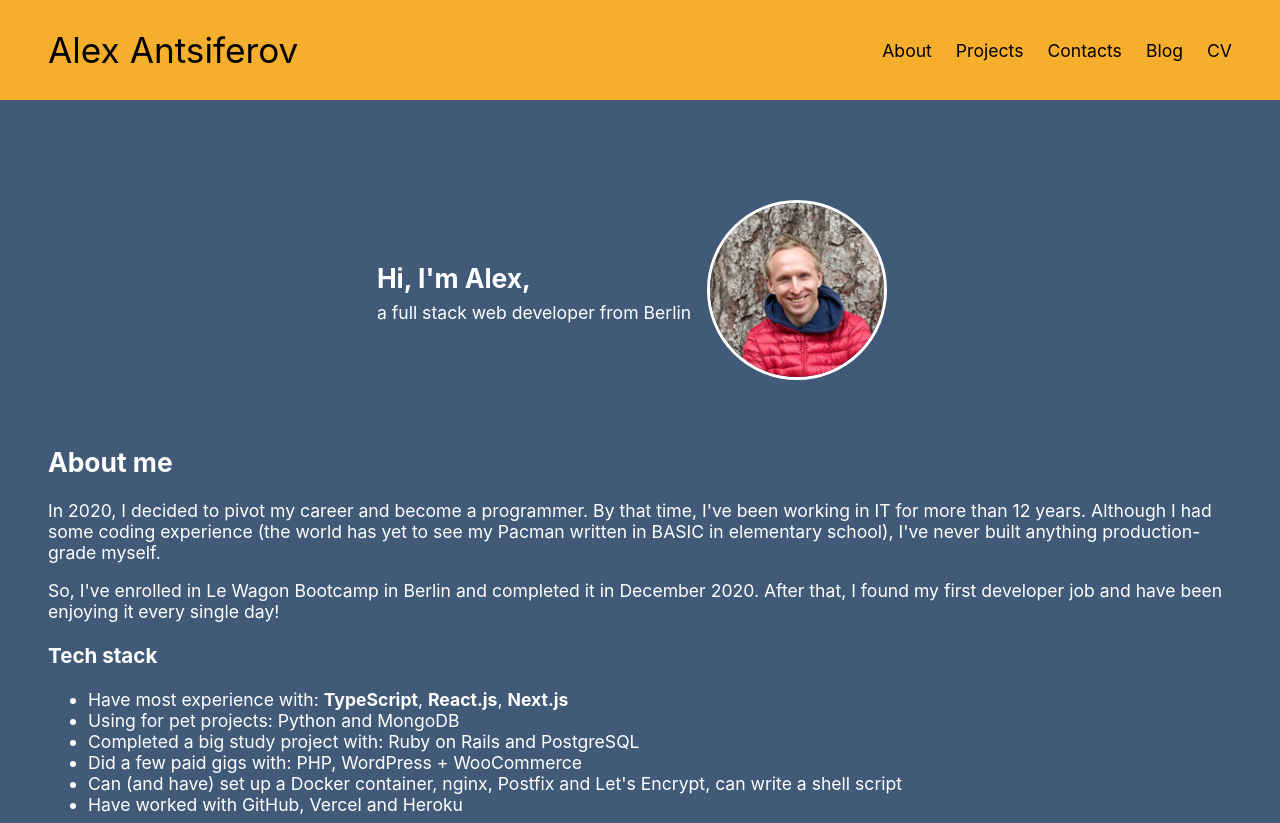
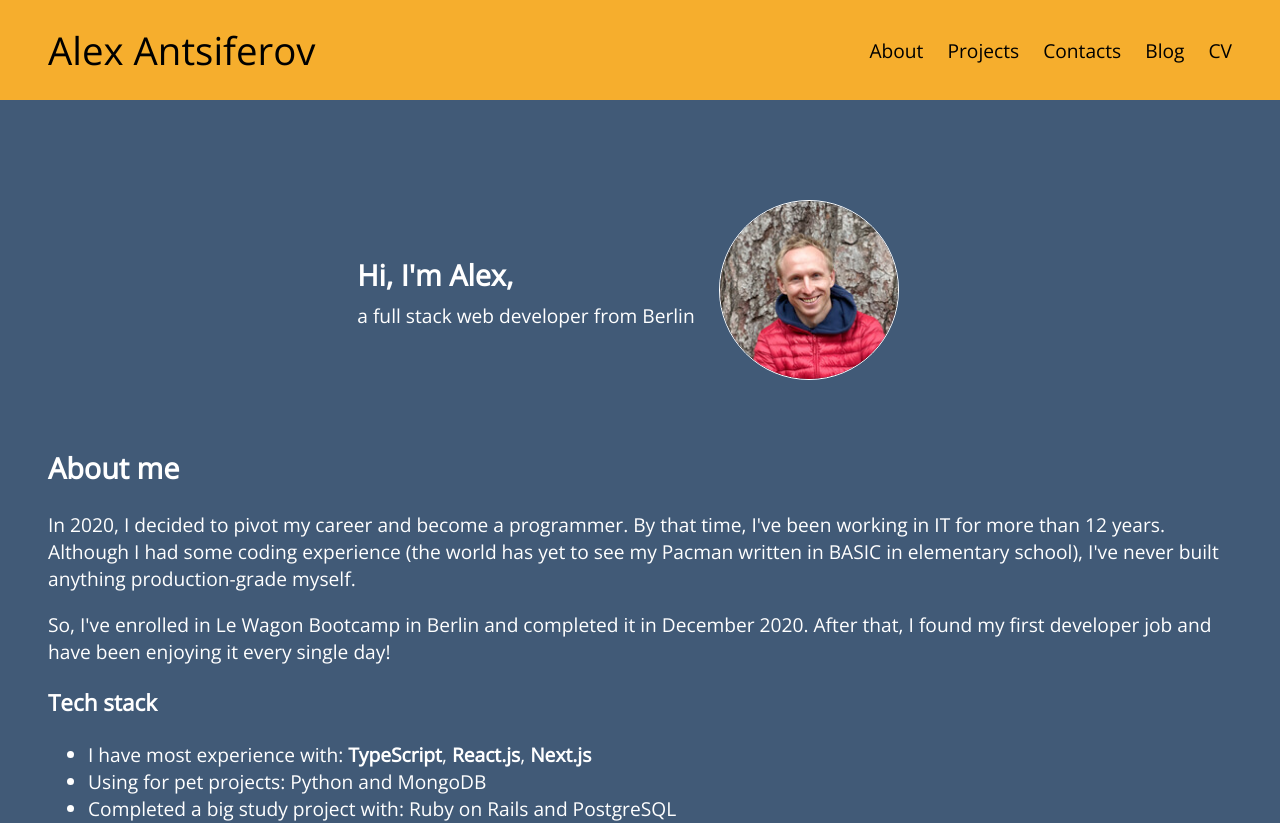
Before and after one commit to wetterkrank/portfolio, a React (Create React App) app: page / in a window 1280 px wide. Shown: the top 823 px of the page. Built offline with nearby package versions, Linux system fonts and the light colour scheme.

Commit message:
testing fonts

```diff
--- a/public/index.html
+++ b/public/index.html
@@ -7,6 +7,13 @@
     <meta name="theme-color" content="#415a77" />
     <meta name="Alex Antsiferov" content="Personal page and portfolio" />
     <title>Alex Antsiferov - Full Stack Web Developer</title>
+
+    <link rel="preconnect" href="https://fonts.googleapis.com" />
+    <link rel="preconnect" href="https://fonts.gstatic.com" crossorigin />
+    <link
+      href="https://fonts.googleapis.com/css2?family=Open+Sans:wght@300;400&display=swap"
+      rel="stylesheet"
+    />
   </head>
   <body>
     <noscript>You need to enable JavaScript to run this app.</noscript>
--- a/src/App.tsx
+++ b/src/App.tsx
@@ -32,7 +32,7 @@ function App() {
           <h3>Tech stack</h3>
           <ul>
             <li>
-              Have most experience with: <b>TypeScript</b>, <b>React.js</b>,{" "}
+              I have most experience with: <b>TypeScript</b>, <b>React.js</b>,{" "}
               <b>Next.js</b>
             </li>
             <li>Using for pet projects: Python and MongoDB</li>
@@ -60,7 +60,7 @@ function App() {
 
         <section id="contacts">
           <h2>Get in touch</h2>
-          <p>You would like to hire me? Send me a message:</p>
+          <p>I'm open to job opportunities. Send me a message:</p>
           <ul>
             <li>
               <a href="mailto:antsiferov@gmail.com">antsiferov@gmail.com</a>
--- a/src/components/Avatar.tsx
+++ b/src/components/Avatar.tsx
@@ -5,6 +5,7 @@ const StyledAvatar = styled.div`
   width: 180px;
   height: 180px;
   border-style: solid;
+  border-width: 1px;
 
   overflow: hidden;
   background: ${({ theme }) => theme.colors.placeholder};
--- a/src/components/Footer.tsx
+++ b/src/components/Footer.tsx
@@ -6,22 +6,19 @@ const StyledFooter = styled.footer`
   display: flex;
   justify-content: center;
   align-items: center;
-  padding: 16px var(--main-padding-x) 16px var(--main-padding-x) 16px;
+  text-align: center;
+  padding-top: 16px;
+  padding-bottom: 16px;
+  padding-left: var(--main-padding-x);
+  padding-right: var(--main-padding-x);
+
+  @media (max-width: ${({ theme }) => theme.breakpoints.sm}) {
+    padding-left: var(--main-padding-x-sm);
+    padding-right: var(--main-padding-x-sm);
+  }
+
   background-color: ${({ theme }) => theme.colors.tertiary};
 
-  ul {
-    list-style-type: none;
-    display: flex;
-    flex-wrap: wrap;
-    justify-content: center;
-    margin: 0;
-    padding: 0;
-    overflow: hidden;
-  }
-  li {
-    float: left;
-    padding: 8px 16px 8px 16px;
-  }
   svg {
     width: 20px;
     height: 20px;
@@ -33,7 +30,7 @@ export const Footer = () => {
     <StyledFooter>
       <span>
         © 2021 Alex Antsiferov ·{" "}
-        <a href="https://github.com/wetterkrank">
+        <a href="https://github.com/wetterkrank/portfolio">
           this site's code on <GitHubIcon />
         </a>
       </span>
--- a/src/components/Hero.tsx
+++ b/src/components/Hero.tsx
@@ -20,7 +20,7 @@ const StyledHero = styled.div`
   }
   .intro,
   .avatar {
-    margin-right: 16px;
+    margin-right: 24px;
   }
   .intro h2 {
     margin-bottom: 8px;
--- a/src/components/Layout.tsx
+++ b/src/components/Layout.tsx
@@ -14,7 +14,6 @@ const StyledWrapper = styled.main`
   display: grid;
   grid-auto-flow: row;
   gap: 24px;
-  margin-bottom: 48px;
 
   @media (max-width: ${({ theme }) => theme.breakpoints.md}) {
     margin-top: 40px;
--- a/src/components/Navbar.tsx
+++ b/src/components/Navbar.tsx
@@ -21,6 +21,7 @@ const StyledHeader = styled.header`
       outline: 1px dashed ${({ theme }) => theme.colors.text};
       outline-offset: 3px;
     }
+    transition: ${({ theme }) => theme.transitions.fast};
   }
   @media (max-width: ${({ theme }) => theme.breakpoints.md}) {
     grid-template-columns: auto;
--- a/src/data/projects.ts
+++ b/src/data/projects.ts
@@ -6,7 +6,7 @@ const projects: ProjectCardData[] = [
     url: "https://hoome.com",
     github: "",
     description:
-      "A real estate portal for Spanish and German markets. <br/> I was one of the 4 developers working on this project. <p> What I did: implemented backoffice pages, main app's home page and property details, content pages (statically generated at build time, with blog content fetched from a CMS), different UI components used throughout the app.</p>",
+      "A real estate portal for Spanish and German markets, done in a team of 4 developers. <p> What I did: implemented backoffice pages, main app's home page and property details, content pages (statically generated at build time, with blog content fetched from a CMS), different UI components used throughout the app.</p>",
     tech: ["TypeScript", "Next.js", "Jest", "Storybook"],
     image: {
       src: "/media/projects/hoome-1400w.jpg",
--- a/src/styles/GlobalStyle.ts
+++ b/src/styles/GlobalStyle.ts
@@ -19,12 +19,13 @@ const GlobalStyle = createGlobalStyle`
   body {
     padding: 0;
     margin: 0;
-    font-family: -apple-system, BlinkMacSystemFont, 'Segoe UI', 'Roboto', 'Oxygen',
+    /* font-family: -apple-system, BlinkMacSystemFont, 'Segoe UI', 'Oxygen',
     'Ubuntu', 'Cantarell', 'Fira Sans', 'Droid Sans', 'Helvetica Neue',
-    sans-serif;
+    sans-serif; */
+    font-family: Open Sans;
     -webkit-font-smoothing: antialiased;
     -moz-osx-font-smoothing: grayscale;
-    font-size: 1.1em;
+    font-size: 1.2em;
     color: ${({ theme }) => theme.colors.text};
     background-color: ${({ theme }) => theme.colors.primary};
   }
@@ -44,7 +45,7 @@ const GlobalStyle = createGlobalStyle`
     &:focus {
       color: ${({ theme }) => theme.colors.accent};
     }
-    transition: ${({ theme }) => theme.transitions.default};;
+    transition: ${({ theme }) => theme.transitions.default};
   }
 
   img,
--- a/src/styles/theme.ts
+++ b/src/styles/theme.ts
@@ -24,6 +24,7 @@ const theme: DefaultTheme = {
   },
   transitions: {
     default: "all 0.2s cubic-bezier(0.645, 0.045, 0.355, 1)",
+    fast: "all 0.1s linear",
   },
 };
 
--- a/src/types/styled.d.ts
+++ b/src/types/styled.d.ts
@@ -28,6 +28,7 @@ declare module "styled-components" {
     };
     transitions: {
       default: string;
+      fast: string;
     };
   }
 }
```
